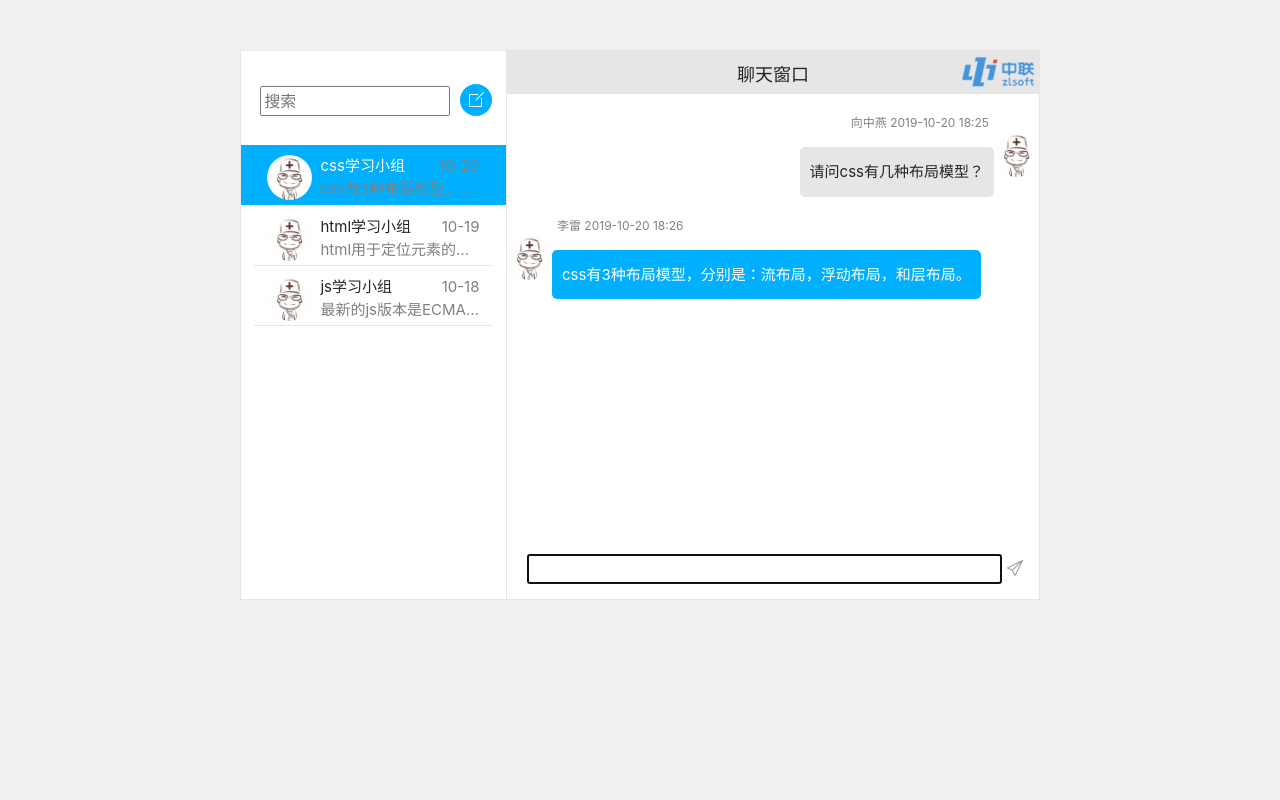
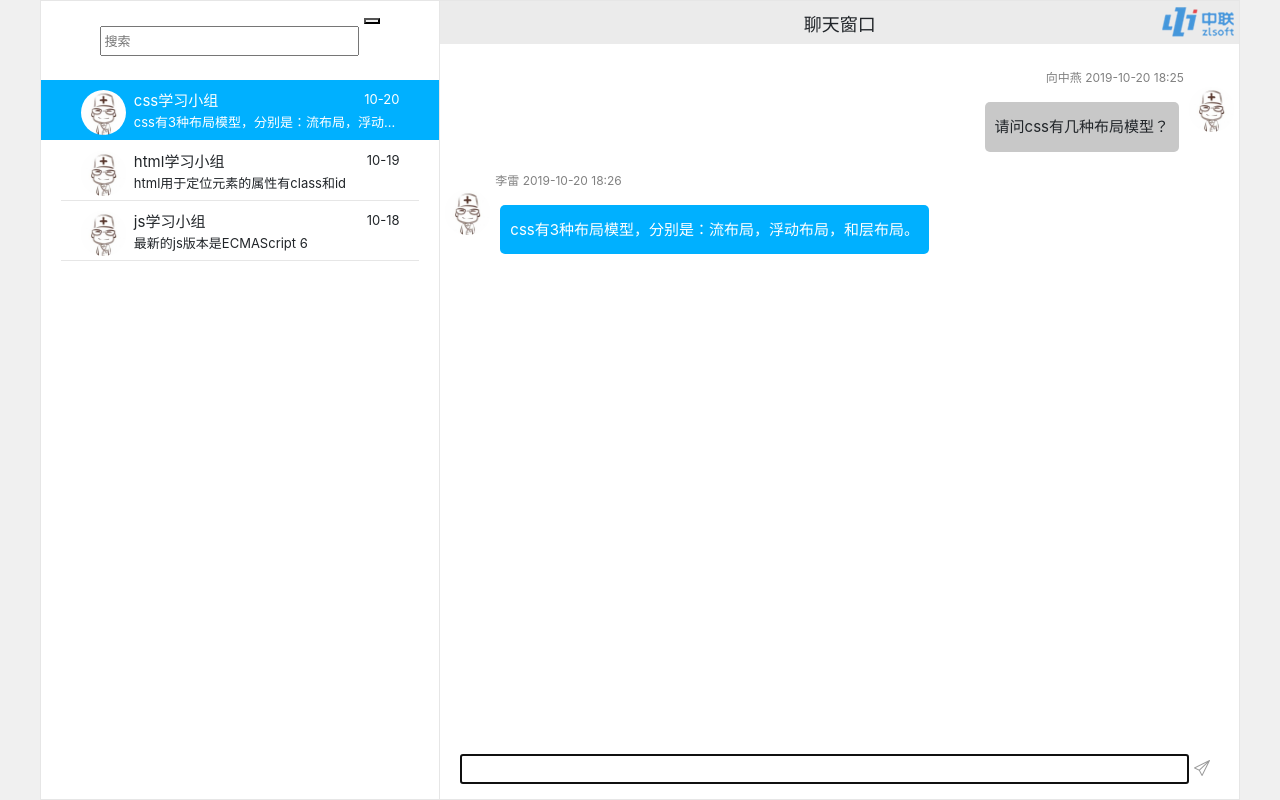
Before and after one commit to zlmj/webstudy, a plain HTML site: page xzy_11_01/chatForm/chatForm.html in a window 1280 px wide. Drawn offline with Linux system fonts and the light colour scheme.

Commit message:
Update chatForm.css

```diff
--- a/xzy_11_01/chatForm/chatForm.css
+++ b/xzy_11_01/chatForm/chatForm.css
@@ -1,9 +1,10 @@
-html, body {
+html,
+body {
     width: 100%;
     height: 100%;
     margin: 0px;
     padding: 0px;
-    background-color: rgb(240,240,240);
+    background-color: rgb(240, 240, 240);
 }
 
 ul {
@@ -16,22 +17,23 @@ ul {
 
 #wrapper {
     position: relative;
-    top: 50px;
+    top: 50%;
+    transform: translate(0, -50%);
     width: 100%;
     height: 100%;
-    max-width: 800px;
-    max-height: 550px;
+    max-width: 1200px;
+    max-height: 800px;
     min-width: 650px;
     min-height: 450px;
     background-color: white;
-    border: solid 1px rgb(230,230,230);
+    border: solid 1px rgb(230, 230, 230);
 }
 
 #left {
     height: 100%;
     padding: 0px;
     margin: 0px;
-    border-right: solid 1px rgb(230,230,230);
+    border-right: solid 1px rgb(230, 230, 230);
 }
 
 #right {
@@ -55,17 +57,18 @@ ul {
     display: none;
 }
 
+
 /*左侧样式*/
-
 #toolArea {
     position: relative;
-    height: 95px;
+    height: 80px;
     text-align: center;
     padding: 0px;
     margin: 0px;
 }
 
-    #toolArea::after, .person::after {
+#toolArea::after,
+.person::after {
     position: absolute;
     left: 5%;
     bottom: 0px;
@@ -74,32 +77,16 @@ ul {
     width: 90%;
     height: 1px;
     border-top: solid 1px;
-        border-color: rgb(230,230,230);
+    border-color: rgb(230, 230, 230);
 }
 
 #toolArea #inputSearch {
     position: relative;
     top: 25px;
-        width: 190px;
+    width: 65%;
     height: 30px;
+    font-size: 13px;
 }
-
-    #toolArea #btnSearch {
-        position: relative;
-        top: 33px;
-        left: 5px;
-        width: 32px;
-        height: 32px;
-        background-color: rgb(0,176,255);
-        border: none;
-        border-radius: 50%;
-        background-image: url(../resource/image/nameType.png);
-        background-repeat: no-repeat;
-        background-position-x: 9px;
-        background-position-y: 8px;
-        cursor: pointer;
-    }
-
 
 #personArea {
     margin: 0px;
@@ -129,8 +116,17 @@ ul {
     cursor: pointer;
 }
 
+.grayColor {
+    color: gray;
+}
+
+.previewMsg,
+.time {
+    font-size: 13px;
+}
+
 .active {
-    background-color: rgb(0,176,255);
+    background-color: rgb(0, 176, 255);
     top: -1px;
     color: white;
 }
@@ -139,15 +135,12 @@ ul {
     border: none;
 }
 
-.previewMsg, .time {
-    color: gray;
-}
-
 .previewMsg {
     text-overflow: ellipsis;
     overflow: hidden;
     white-space: nowrap;
 }
+
 
 /*右侧样式*/
 .titleText {
@@ -160,18 +153,6 @@ ul {
     color: gray;
 }
 
-.systemMsg {
-    text-align: center;
-    margin: 20px 0px;
-    font-size: 12px;
-}
-
-    .systemMsg span {
-        background-color: rgb(230,230,230);
-        border-radius: 5px;
-        padding: 5px;
-    }
-
 .msgContent {
     margin-top: 15px;
     padding: 15px 10px;
@@ -179,7 +160,7 @@ ul {
     max-width: calc(100% - 80px);
     font-size: 15px;
     line-height: 1.3em;
-    word-break: break-word;
+    word-break: break-all;
 }
 
 .sendMsgItem .msgTitle {
@@ -193,7 +174,9 @@ ul {
 
 .sendMsgItem .msgContent {
     float: right;
-    background-color: rgb(230,230,230);
+    position: relative;
+    right: 10px;
+    background-color: rgb(200, 200, 200);
 }
 
 .reciveMsgItem .msgTitle {
@@ -206,14 +189,16 @@ ul {
 
 .reciveMsgItem .msgContent {
     float: left;
-    background-color: rgb(0,176,255);
+    position: relative;
+    left: 10px;
+    background-color: rgb(0, 176, 255);
     color: white;
 }
 
 #titleArea {
     width: 100%;
     height: 43px;
-    background-color: rgb(230, 230, 230);
+    background-color: rgb(235, 235, 235);
     border-bottom-color: rgb(210, 210, 210);
 }
 
@@ -237,6 +222,7 @@ ul {
     width: 100%;
     overflow-y: auto;
     margin-bottom: 10px;
+    padding: 5px;
 }
 
 #sendArea {
```
Lines whose indentation alone changed are shown as unchanged.
